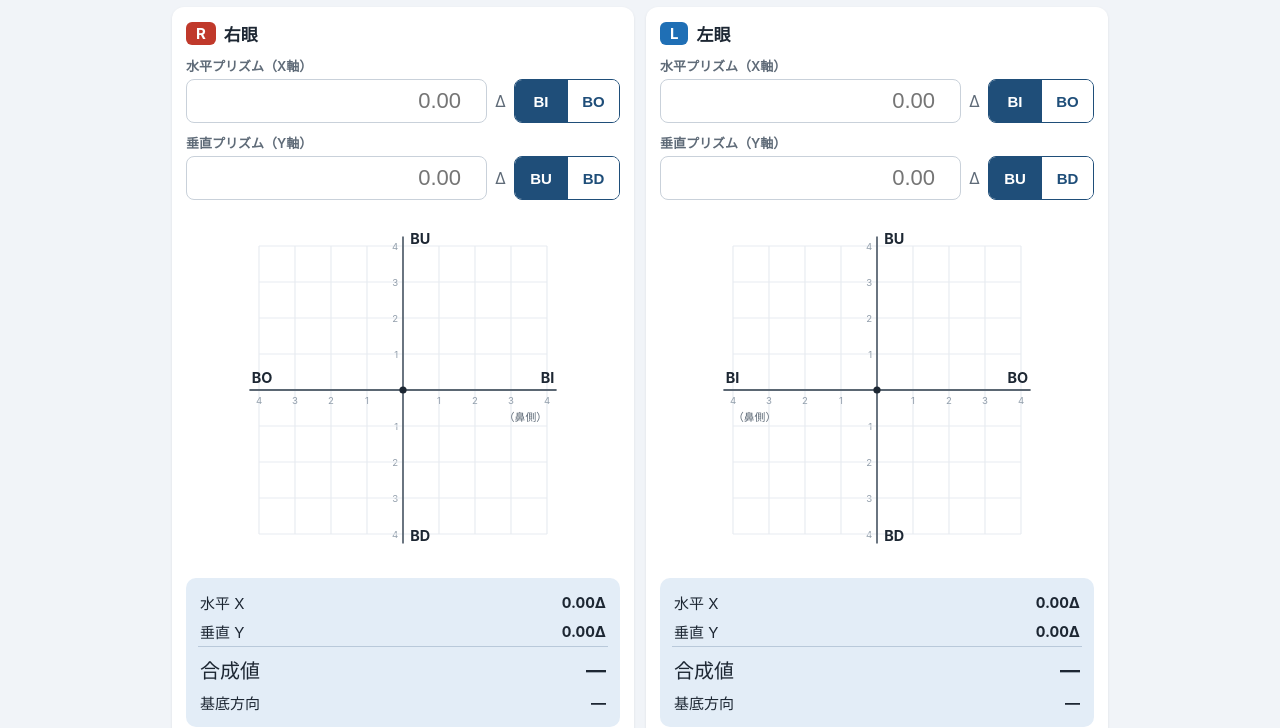
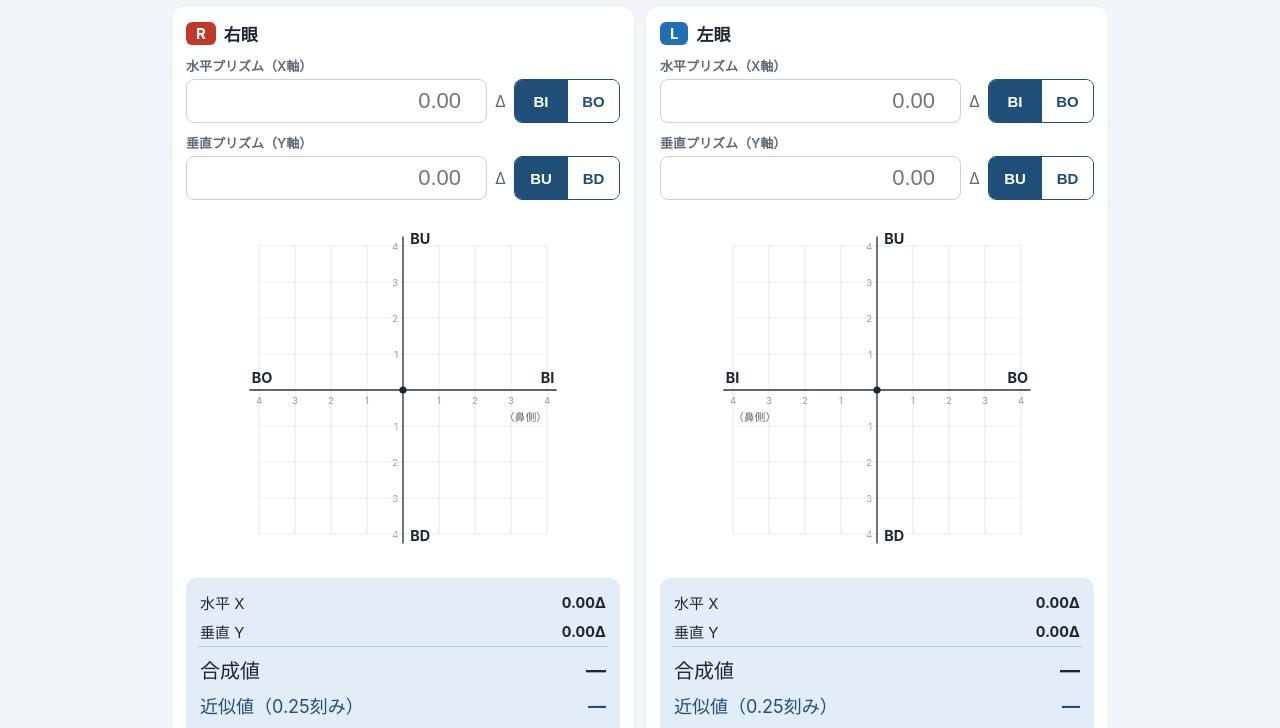
Before and after one commit to kaminannbu/prism-calc, a plain HTML site: page index.html in a window 1280 px wide. Shown: the part 63-791 px from the top of the page. Drawn offline with Linux system fonts and the light colour scheme.

Commit message:
合成値の0.25Δ刻み近似値を表示
Co-Authored-By: Claude Opus 5.5 <noreply@anthropic.com>

```diff
--- a/index.html
+++ b/index.html
@@ -74,6 +74,7 @@
   .res td { padding: 4px 2px; font-size: 15px; }
   .res td:last-child { text-align: right; font-weight: 700; font-variant-numeric: tabular-nums; }
   .res tr.sum td { border-top: 1px solid var(--soft-line); padding-top: 8px; font-size: 20px; }
+  .res tr.near td { font-size: 18px; color: var(--accent); }
   .total table { width: 100%; border-collapse: collapse; }
   .total td { padding: 8px 2px; border-bottom: 1px solid var(--line); }
   .total td:last-child { text-align: right; font-weight: 700; font-variant-numeric: tabular-nums; }
@@ -135,6 +136,7 @@
         '<tr><td>水平 X</td><td class="oX">—</td></tr>' +
         '<tr><td>垂直 Y</td><td class="oY">—</td></tr>' +
         '<tr class="sum"><td>合成値</td><td class="oP">—</td></tr>' +
+        '<tr class="near"><td>近似値（0.25刻み）</td><td class="oN">—</td></tr>' +
         '<tr><td>基底方向</td><td class="oA">—</td></tr>' +
       '</table></div>';
 
@@ -229,6 +231,9 @@
       d.c.querySelector('.oX').textContent = d.h > 0 ? f2(d.h) + 'Δ ' + d.hb : '0.00Δ';
       d.c.querySelector('.oY').textContent = d.v > 0 ? f2(d.v) + 'Δ ' + d.vb : '0.00Δ';
       d.c.querySelector('.oP').textContent = p > 0 ? f2(p) + 'Δ' : '—';
+      // 0.25Δ刻みの近似値（四捨五入）。誤差を避けるため小数第4位で丸めてから計算
+      var near = Math.round(Math.round(p * 10000) / 10000 * 4) / 4;
+      d.c.querySelector('.oN').textContent = p > 0 ? f2(near) + 'Δ' : '—';
       d.c.querySelector('.oA').textContent = p > 0 ? deg + '°' : '—';
       draw(d.c.querySelector('svg'), eye, x, y, p);
 
```
